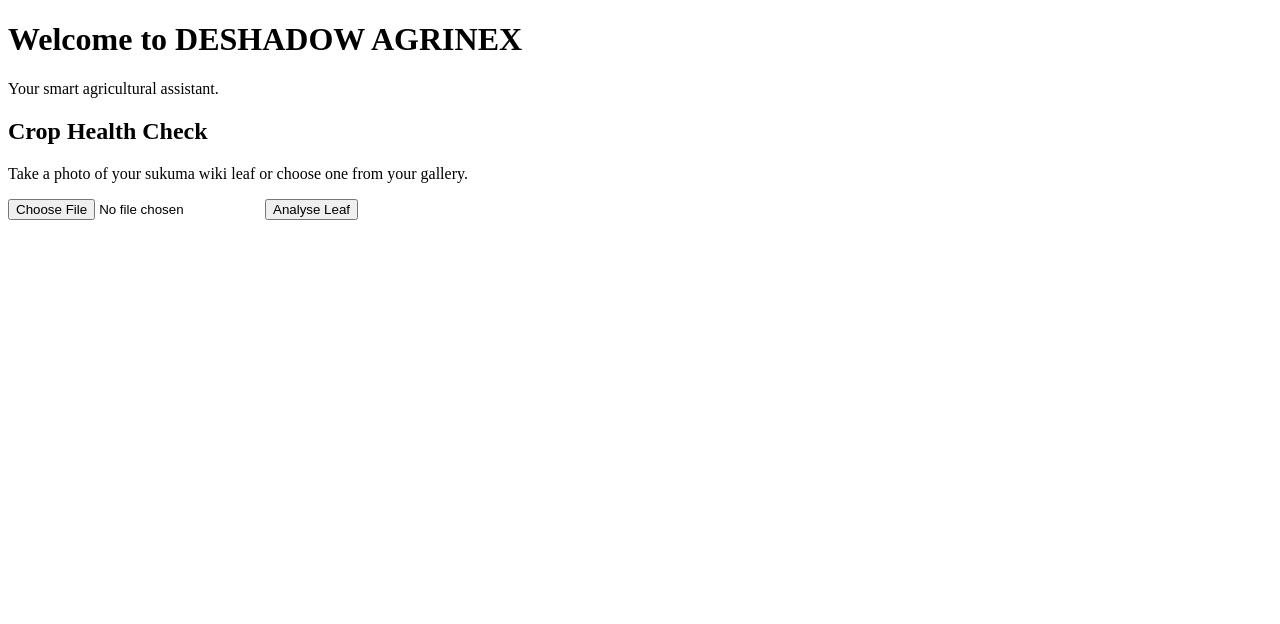
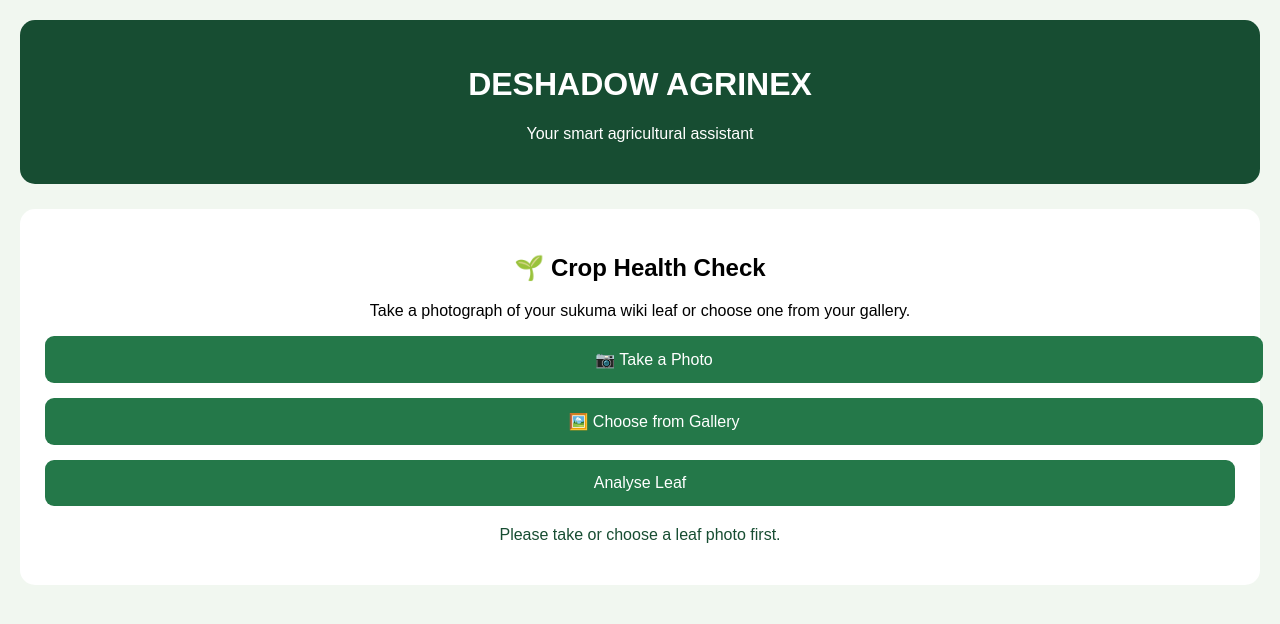
Before and after one commit to lightmurithi-max/deshadow-agrinex, a plain HTML site: page index.html in a window 1280 px wide. Both pictures are taken after a click on the button "Analyse Leaf". Drawn offline with Linux system fonts and the light colour scheme.

Commit message:
Add crop photo upload and preview interface

```diff
--- a/index.html
+++ b/index.html
@@ -1,19 +1,119 @@
 <!DOCTYPE html>
 <html lang="en">
 <head>
-    <meta charset="UTF-8">
-    <meta name="viewport" content="width=device-width, initial-scale=1.0">
-    <title>DESHADOW AGRINEX</title>
+<meta charset="UTF-8">
+<meta name="viewport" content="width=device-width, initial-scale=1.0">
+<title>DESHADOW AGRINEX</title>
+
+<style>
+body {
+    font-family: Arial, sans-serif;
+    background: #f1f7f0;
+    margin: 0;
+    padding: 20px;
+    text-align: center;
+}
+
+header {
+    background: #174d32;
+    color: white;
+    padding: 25px;
+    border-radius: 15px;
+}
+
+.card {
+    background: white;
+    padding: 25px;
+    margin-top: 25px;
+    border-radius: 15px;
+}
+
+button, .upload {
+    display: block;
+    width: 100%;
+    padding: 14px;
+    margin-top: 15px;
+    border: none;
+    border-radius: 9px;
+    background: #247849;
+    color: white;
+    font-size: 16px;
+    cursor: pointer;
+}
+
+#preview {
+    max-width: 100%;
+    margin-top: 20px;
+    border-radius: 12px;
+    display: none;
+}
+
+#result {
+    margin-top: 20px;
+    color: #174d32;
+}
+</style>
 </head>
+
 <body>
-    <h1>Welcome to DESHADOW AGRINEX</h1>
-    <p>Your smart agricultural assistant.</p>
 
-    <h2>Crop Health Check</h2>
-    <p>Take a photo of your sukuma wiki leaf or choose one from your gallery.</p>
+<header>
+    <h1>DESHADOW AGRINEX</h1>
+    <p>Your smart agricultural assistant</p>
+</header>
 
-    <input type="file" accept="image/*" capture="environment">
+<div class="card">
+    <h2>🌱 Crop Health Check</h2>
 
-    <button>Analyse Leaf</button>
+    <p>Take a photograph of your sukuma wiki leaf or choose one from your gallery.</p>
+
+    <label class="upload">
+        📷 Take a Photo
+        <input type="file" accept="image/*" capture="environment"
+        onchange="showPhoto(event)" hidden>
+    </label>
+
+    <label class="upload">
+        🖼️ Choose from Gallery
+        <input type="file" accept="image/*"
+        onchange="showPhoto(event)" hidden>
+    </label>
+
+    <img id="preview" alt="Selected leaf">
+
+    <button onclick="analyseLeaf()">Analyse Leaf</button>
+
+    <p id="result"></p>
+</div>
+
+<script>
+let selectedPhoto = null;
+
+function showPhoto(event) {
+    selectedPhoto = event.target.files[0];
+
+    if (selectedPhoto) {
+        document.getElementById("preview").src =
+            URL.createObjectURL(selectedPhoto);
+
+        document.getElementById("preview").style.display = "block";
+
+        document.getElementById("result").textContent =
+            "Photo selected successfully!";
+    }
+}
+
+function analyseLeaf() {
+    if (!selectedPhoto) {
+        document.getElementById("result").textContent =
+            "Please take or choose a leaf photo first.";
+        return;
+    }
+
+    document.getElementById("result").textContent =
+        "Photo ready! AI disease analysis will be added in the next development stage.";
+}
+</script>
+
 </body>
 </html>
```
